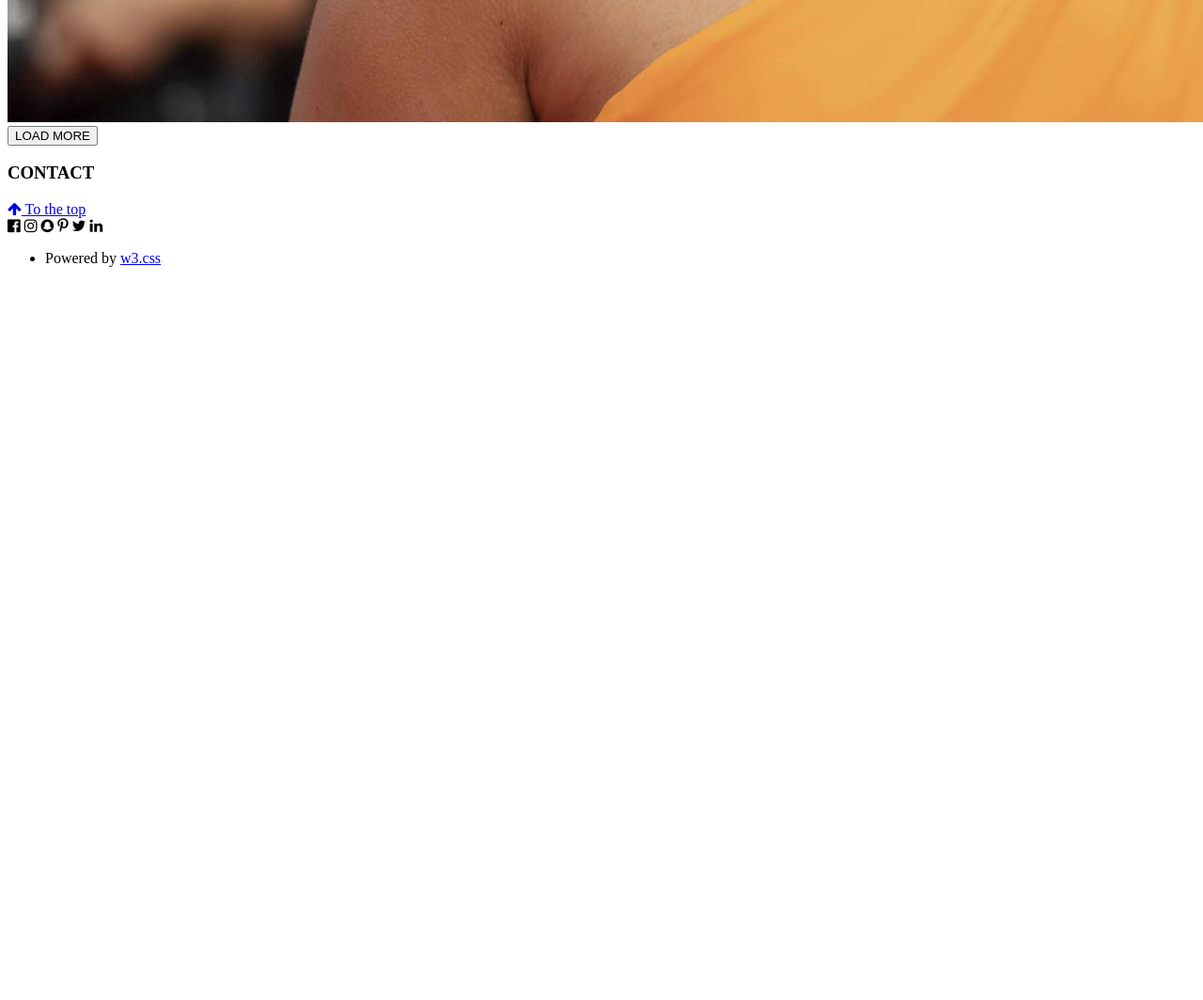
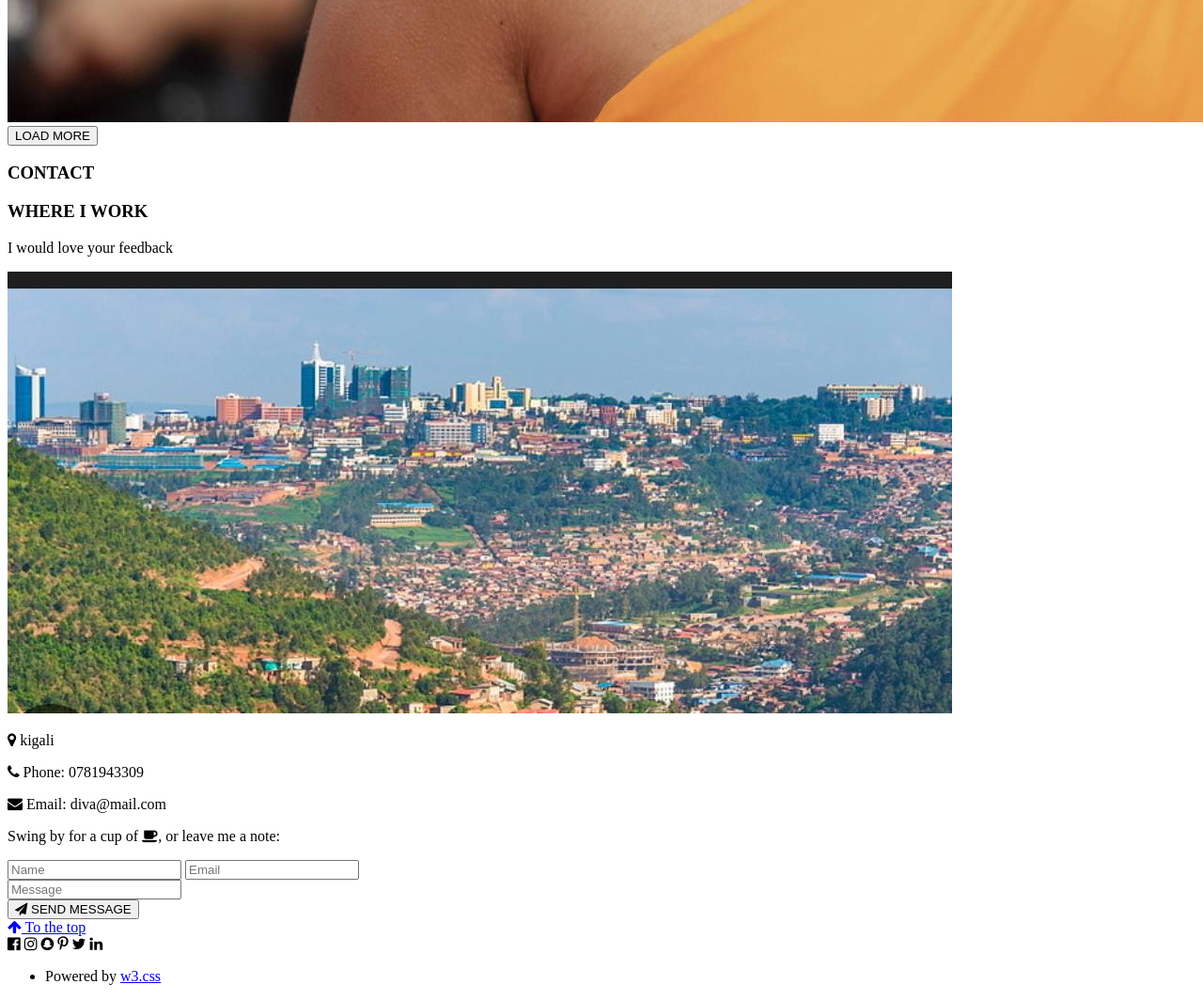
Before and after one commit to uwasedivine362-create/assignment-paralloxxx, a plain HTML site: page index.html in a window 1280 px wide. Shown: the part 8112-9176 px from the top of the page at 94% size. Before the commit the page ends 8412 px from the top, so only its background shows below. Drawn offline with Linux system fonts and the light colour scheme.

Commit message:
addition of a section

```diff
--- a/index.html
+++ b/index.html
@@ -155,6 +155,43 @@
     <h1>CONTACT</h1>
   </div>
 </section>
+
+
+<!-- Contact Section -->
+<section id="contact" class="content">
+  <div class="contact-grid">
+    <h3>WHERE I WORK</h3>
+    <p>I would love your feedback</p>
+    <div class="col-image">
+    <img src="mt kgl.jpeg"  class="map-img">
+    </div>
+
+    <div class="col-form">
+    <div class="contact-details">
+    <p><i class="fa fa-map-marker"></i> kigali</p>
+    <p><i class="fa fa-phone"></i> Phone: 0781943309</p>
+    <p><i class="fa fa-envelope"></i> Email: diva@mail.com</p>
+    </div>
+
+    <p class="invite-text">Swing by for a cup of <i class="fa fa-coffee"></i>, or leave me a note:</p>
+
+    <form>
+    <div class="row-inputs">
+    <input type="text" placeholder="Name" class="input-field" required>
+    <input type="email" placeholder="Email" class="input-field" required>
+    </div>
+    <input type="text" placeholder="Message" class="input-field" required>
+    <div class="button-container">
+    <button type="submit" class="send-btn">
+    <i class="fa fa-paper-plane"></i> SEND MESSAGE
+    </button>
+    </div>
+    </form>
+    </div>
+  </div>
+</section>
+
+
 <!-- Footer -->
 <footer class="footer-container">
   <a href="#home" class="to-top-btn"><i class="fa fa-arrow-up"></i> To the top</a>
```
